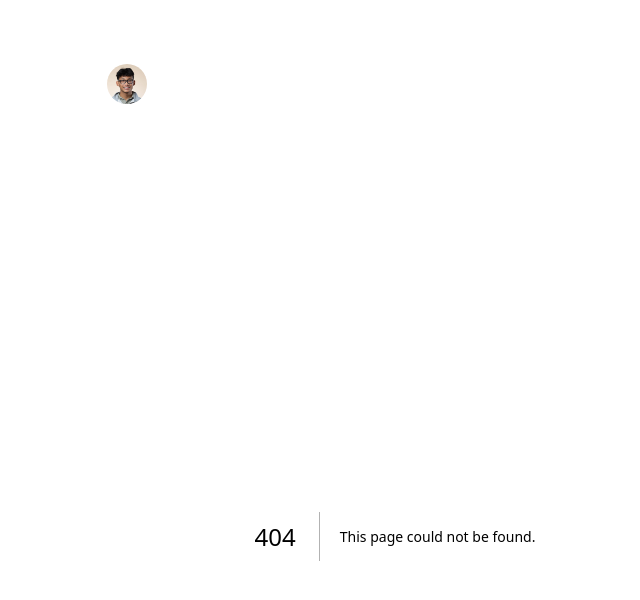
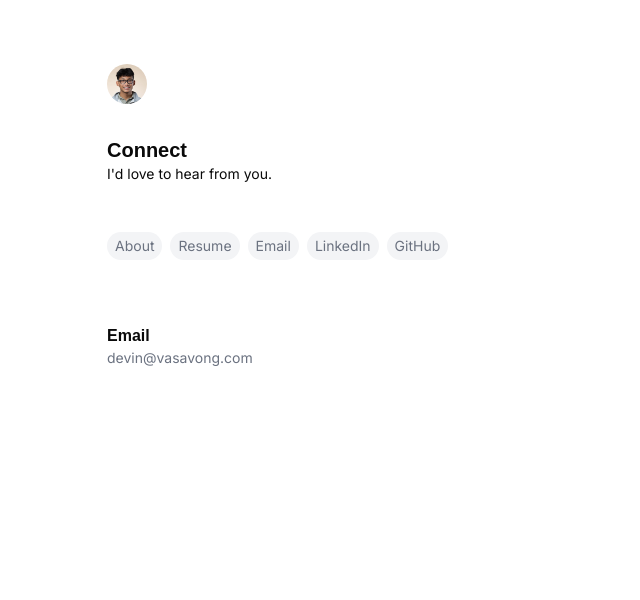
Before and after one commit to devinvasavong/portfolio, a Next.js app: page /connect in a window 1280 px wide. Before the commit this address had no page. Shown: the top 600 px of the page, without its empty margins (245-885 px from the left). Built offline with nearby package versions, Linux system fonts and the light colour scheme; a web font is replaced by a local one.

Commit message:
Update layout and add About and Connect pages with improved styling and visibility effects

```diff
--- /dev/null
+++ b/app/(paths)/about/page.tsx
@@ -0,0 +1,32 @@
+"use client";
+import Link from "next/link";
+import { useEffect, useState } from "react";
+
+export default function AboutPage() {
+    const [isVisible, setIsVisible] = useState(false);
+    useEffect(() => {
+        const timer = setTimeout(() => {
+            setIsVisible(true);
+        }, 10);
+        return () => clearTimeout(timer);
+    }, [])
+    return (
+        <div>
+            <div id="header">
+                <h1 className={`name-header ${isVisible ? 'opacity-100 translate-y-0 blur-0' : 'opacity-0 translate-y-3 blur-sm'} transition-all duration-1000 ease-out will-change-transform`} style={{ transitionDelay: '50ms' }}>About</h1>
+            </div>
+            <p className={`mt-10 ${isVisible ? 'opacity-100 translate-y-0 blur-0' : 'opacity-0 translate-y-3 blur-sm'} transition-all duration-1000 ease-out will-change-transform`} style={{ transitionDelay: '100ms' }}>
+                I&apos;m a software engineer with a passion for building solutions that help resolve real-world problems. with a strong foundation in full-stack development, I specialize in creating scalable and efficient web applications.
+            </p>
+            <p className={`mt-10 ${isVisible ? 'opacity-100 translate-y-0 blur-0' : 'opacity-0 translate-y-3 blur-sm'} transition-all duration-1000 ease-out will-change-transform`} style={{ transitionDelay: '150ms' }}>
+                When I&apos;m not coding, you can find me exploring the outdoors, hiking, or indulging in delicious food. I believe in continuous learning and am always eager to take on new challenges.
+            </p>
+            <p className={`mt-10 ${isVisible ? 'opacity-100 translate-y-0 blur-0' : 'opacity-0 translate-y-3 blur-sm'} transition-all duration-1000 ease-out will-change-transform`} style={{ transitionDelay: '200ms' }}>
+                I&apos;m a current student at Rochester Institute of Technology studying Software Engineering.
+            </p>
+            <div className={`mt-10 ${isVisible ? 'opacity-100 translate-y-0 blur-0' : 'opacity-0 translate-y-3 blur-sm'} transition-all duration-1000 ease-out will-change-transform`} style={{ transitionDelay: '250ms' }}>
+                <Link href="/connect" className="bg-gray-100 hover:bg-gray-200 text-gray-500 px-2 py-1 rounded-full transition-colors duration-300 text-sm">Connect</Link>
+            </div>
+        </div>
+    )
+}
--- /dev/null
+++ b/app/(paths)/connect/page.tsx
@@ -0,0 +1,92 @@
+"use client";
+import Link from "next/link";
+import { useEffect, useState } from "react";
+
+export default function ConnectPage() {
+    const [isVisible, setIsVisible] = useState(false);
+
+    useEffect(() => {
+        const t = setTimeout(() => setIsVisible(true), 300); // same delay pattern as home
+        return () => clearTimeout(t);
+    }, []);
+
+    return (
+        <div>
+            {/* Header */}
+            <div id="header">
+                <h1
+                    className={`name-header ${isVisible ? "opacity-100 translate-y-0 blur-0" : "opacity-0 translate-y-3 blur-sm"
+                        } transition-all duration-1000 ease-out will-change-transform`}
+                >
+                    Connect
+                </h1>
+                <p
+                    className={`text-sm ${isVisible ? "opacity-100 translate-y-0 blur-0" : "opacity-0 translate-y-3 blur-sm"
+                        } transition-all duration-1000 ease-out will-change-transform`}
+                    style={{ transitionDelay: "50ms" }}
+                >
+                    I&apos;d love to hear from you.
+                </p>
+            </div>
+
+            {/* Chips (same style as homepage links row) */}
+            <div
+                id="links"
+                className={`mt-12 flex flex-row flex-wrap gap-2 ${isVisible ? "opacity-100 translate-y-0 blur-0" : "opacity-0 translate-y-3 blur-sm"
+                    } transition-all duration-1000 ease-out will-change-transform`}
+                style={{ transitionDelay: "100ms" }}
+            >
+                <Link
+                    href="/about"
+                    className="bg-gray-100 hover:bg-gray-200 text-gray-500 px-2 py-1 rounded-full transition-colors duration-300 text-sm"
+                >
+                    About
+                </Link>
+                <Link
+                    href="https://cdn.vasavong.dev/files/Chanthanong_Devin_Vasavong_Resume.pdf"
+                    className="bg-gray-100 hover:bg-gray-200 text-gray-500 px-2 py-1 rounded-full transition-colors duration-300 text-sm"
+                >
+                    Resume
+                </Link>
+
+                <a
+                    href="mailto:devin@vasavong.com"
+                    className="bg-gray-100 hover:bg-gray-200 text-gray-500 px-2 py-1 rounded-full transition-colors duration-300 text-sm"
+                >
+                    Email
+                </a>
+                <a
+                    href="https://www.linkedin.com/in/devinvasavong"
+                    target="_blank"
+                    rel="noopener noreferrer"
+                    className="bg-gray-100 hover:bg-gray-200 text-gray-500 px-2 py-1 rounded-full transition-colors duration-300 text-sm"
+                >
+                    LinkedIn
+                </a>
+                <a
+                    href="https://github.com/devinvasavong"
+                    target="_blank"
+                    rel="noopener noreferrer"
+                    className="bg-gray-100 hover:bg-gray-200 text-gray-500 px-2 py-1 rounded-full transition-colors duration-300 text-sm"
+                >
+                    GitHub
+                </a>
+            </div>
+
+            {/* Optional: a simple section list like the home "projects" block (keeps rhythm) */}
+            <div
+                id="contact-actions"
+                className={`mt-12 ${isVisible ? "opacity-100 translate-y-0 blur-0" : "opacity-0 translate-y-3 blur-sm"
+                    } transition-all duration-1000 ease-out will-change-transform`}
+                style={{ transitionDelay: "150ms" }}
+            >
+                <div className="hover:bg-gray-100 rounded-lg transition-all duration-300 p-4 -mx-4">
+                    <a href="mailto:devin@vasavong.com">
+                        <h3 className="font-roca font-bold">Email</h3>
+                        <p className="text-sm text-gray-500">devin@vasavong.com</p>
+                    </a>
+                </div>
+            </div>
+        </div>
+    );
+}
--- a/app/layout.tsx
+++ b/app/layout.tsx
@@ -16,7 +16,7 @@ export default function RootLayout({
 }) {
   return (
     <html lang="en">
-      <body className={`${inter.className} mx-auto max-w-xl py-16 px-4 md:px-0`}>
+      <body className={`${inter.className} mx-auto max-w-xl py-16 px-8 md:px-0`}>
         <GlobalHeader />
         {children}
       </body>
--- a/app/page.tsx
+++ b/app/page.tsx
@@ -29,7 +29,7 @@ export default function Page() {
             <div id="links" className={`mt-12 flex flex-row gap-2 ${isVisible ? 'opacity-100 translate-y-0 blur-0' : 'opacity-0 translate-y-3 blur-sm'} transition-all duration-1000 ease-out will-change-transform`} style={{ transitionDelay: '100ms' }}>
                 <Link href="/about" className="bg-gray-100 hover:bg-gray-200 text-gray-500 px-2 py-1 rounded-full transition-colors duration-300 text-sm">About</Link>
                 <Link href="/connect" className="bg-gray-100 hover:bg-gray-200 text-gray-500 px-2 py-1 rounded-full transition-colors duration-300 text-sm">Connect</Link>
-                <Link href="/resume" className="bg-gray-100 hover:bg-gray-200 text-gray-500 px-2 py-1 rounded-full transition-colors duration-300 text-sm">Resume</Link>
+                <Link href="https://cdn.vasavong.dev/files/Chanthanong_Devin_Vasavong_Resume.pdf" className="bg-gray-100 hover:bg-gray-200 text-gray-500 px-2 py-1 rounded-full transition-colors duration-300 text-sm">Resume</Link>
             </div>
             <div id="projects" className={`mt-12 ${isVisible ? 'opacity-100 translate-y-0 blur-0' : 'opacity-0 translate-y-3 blur-sm'} transition-all duration-1000 ease-out will-change-transform`} style={{ transitionDelay: '150ms' }}>
                 {PROJECT.map((project, index) => (
```
